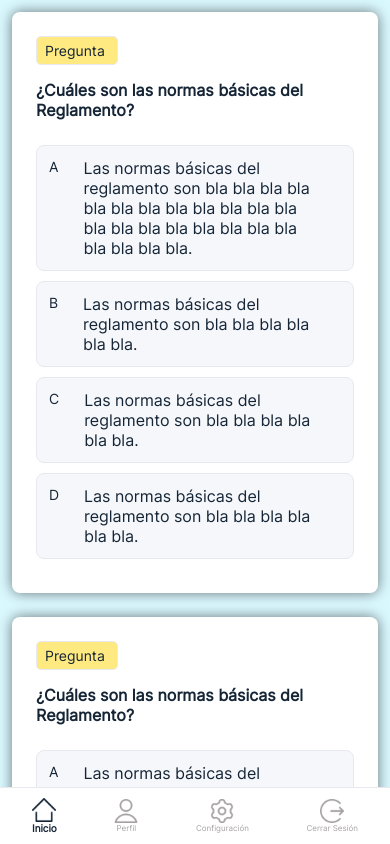
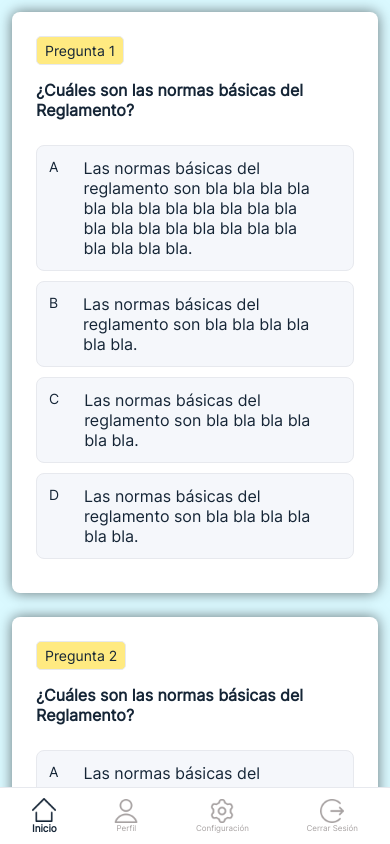
Before and after one commit to edusegrich/RefeeTests, a React Native app: screen /Exam in a window 390 px wide. Built offline with nearby package versions, Linux system fonts and the light colour scheme.

Commit message:
Añade boton finalizar

```diff
--- a/src/components/user/Exam.jsx
+++ b/src/components/user/Exam.jsx
@@ -1,17 +1,31 @@
-import { ScrollView, Text, TextInput, Image, StyleSheet } from 'react-native'
+import { ScrollView, View, StyleSheet } from 'react-native'
 import QuestionCard from './QuestionCard'
-import UI_COLORS from '../../colors'
+import NextButton from '../signup/NextButton'
 
 const Exam = (props) => {
+    const handleOnPress = () => {
+
+    }
 
     return (
         <ScrollView>
-            <QuestionCard />
-            <QuestionCard />
-            <QuestionCard />
-            <QuestionCard />
+            <QuestionCard {...{ number: 1 }}/>
+            <QuestionCard {...{ number: 2 }}/>
+            <QuestionCard {...{ number: 3 }}/>
+            <QuestionCard {...{ number: 4 }}/>
+            <View style={styles.container}>
+                <NextButton {...{ label: 'Finalizar', handleOnPress }} />
+            </View>
         </ScrollView>
     )
 }
 
+const styles = StyleSheet.create({
+    container: {
+        marginTop: 12,
+        marginHorizontal: 24,
+        marginBottom: 32
+    }
+})
+
 export default Exam
```
